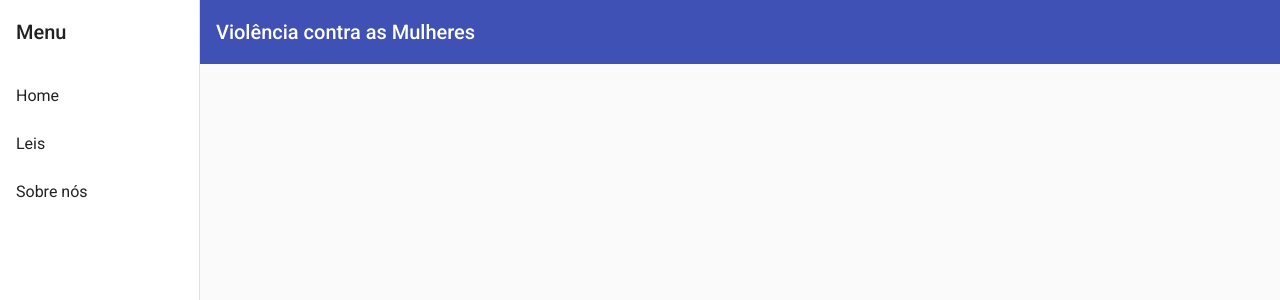
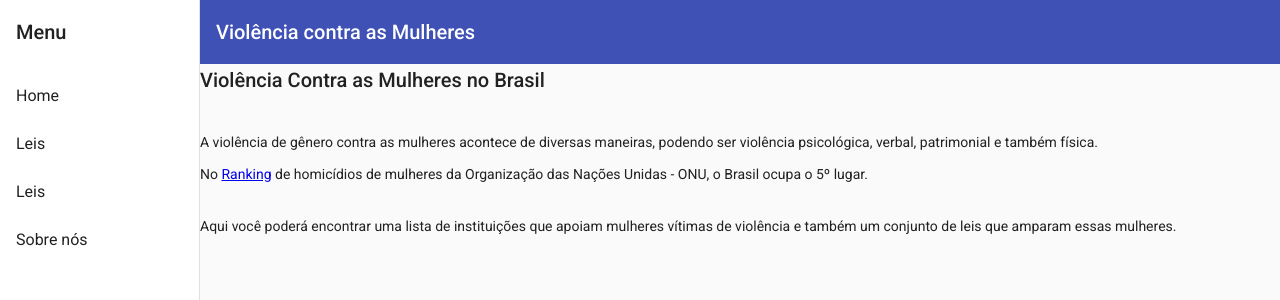
Before and after one commit to brennapacheco/IterisHackathon, an Angular app: page / in a window 1280 px wide. Shown: the top 300 px of the page. Built offline with nearby package versions, Linux system fonts and the light colour scheme.

Commit message:
Adicionando instituições em rota

```diff
--- a/src/app/menu-template/menu-template.component.html
+++ b/src/app/menu-template/menu-template.component.html
@@ -7,6 +7,7 @@
     <mat-nav-list>
       <a mat-list-item routerLink="/">Home</a>
       <a mat-list-item routerLink="/leis-page">Leis</a>
+      <a mat-list-item routerLink="/instituicoes-page">Leis</a>
       <a mat-list-item routerLink="/sobre-page">Sobre nós</a>
     </mat-nav-list>
   </mat-sidenav>
@@ -22,6 +23,6 @@
       </button>
       <span>Violência contra as Mulheres</span>
     </mat-toolbar>
-    <!-- Add Content Here -->
+    <router-outlet></router-outlet>
   </mat-sidenav-content>
 </mat-sidenav-container>
```
Also changed, not shown: src/app/app-routing.module.ts (+6 -1 lines).
